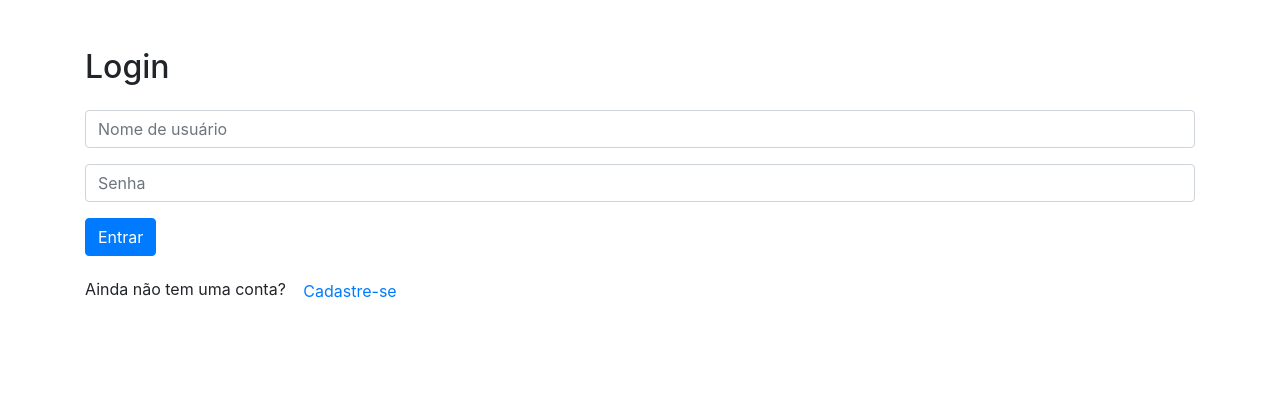
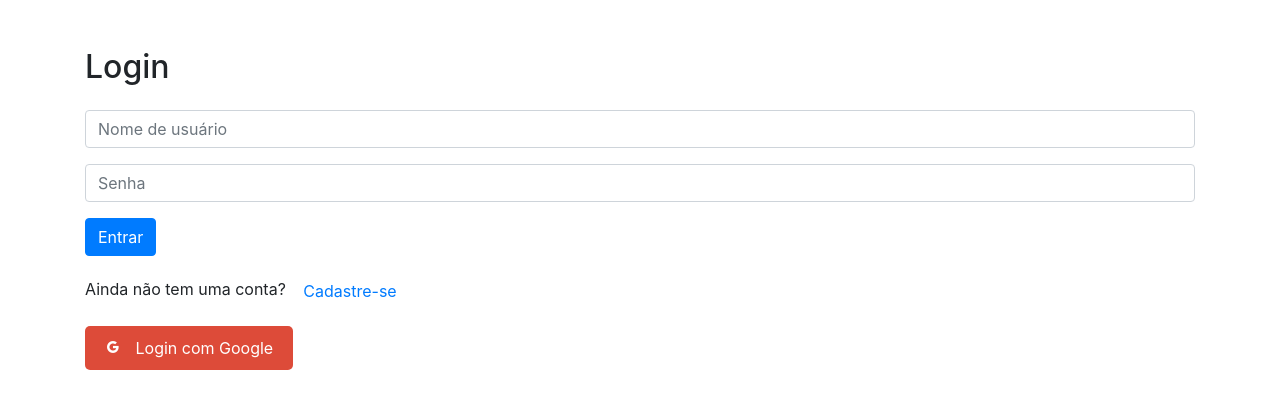
Before and after one commit to marconerodr/esmaspuc, a Django app: page / in a window 1280 px wide. Shown: the top 409 px of the page. Run offline with Django 5.2, Linux system fonts and the light colour scheme; data comes from the database, SQL or seed files in the repository; both versions use the stored data as it was after the commit; some libraries are stand-ins or nearby versions.

Commit message:
Implementei o login via API do Google

```diff
--- a/esmas/urls.py
+++ b/esmas/urls.py
@@ -8,4 +8,5 @@ urlpatterns = [
     path('usuarios/', include('usuarios.urls')),
     path('servicos/', include('servicos.urls')),
     path('minha_auth/', include('minha_auth.urls')),
+    path('accounts/', include("allauth.urls")),
 ]
--- a/minha_auth/templates/login.html
+++ b/minha_auth/templates/login.html
@@ -4,8 +4,9 @@
 <head>
     <meta charset="UTF-8">
     <meta name="viewport" content="width=device-width, initial-scale=1.0">
-    <title>Login</title>
+    <title>eSMAS - Login</title>
     <link rel="stylesheet" href="https://stackpath.bootstrapcdn.com/bootstrap/4.5.2/css/bootstrap.min.css">
+    <link rel="stylesheet" href="https://cdn.jsdelivr.net/npm/boxicons@2.1.0/css/boxicons.min.css">
     <style>
         /* Animação de transição suave para botões */
         .btn {
@@ -27,6 +28,27 @@
         .elemento:hover {
             transform: scale(1.05); /* Aumenta ligeiramente o tamanho do elemento */
         }
+
+        .google-login-button {
+        display: inline-block;
+        background-color: #dd4b39; /* Cor do Google */
+        color: #fff;
+        text-decoration: none;
+        padding: 10px 20px;
+        border-radius: 5px;
+        font-size: 16px;
+        border: none;
+        cursor: pointer;
+        transition: background-color 0.3s ease;
+        }
+
+        .google-login-button:hover {
+        background-color: #c23321; /* Cor do Google (hover) */
+        }
+
+        .google-login-button i {
+        margin-right: 10px;
+        }
     </style>
 </head>
 
@@ -44,6 +66,11 @@
             <button type="submit" class="btn btn-primary">Entrar</button>
         </form>
         <p class="mt-3">Ainda não tem uma conta? <a href="{% url 'cadastro' %}" class="btn btn-link">Cadastre-se</a></p>
+
+        {% load socialaccount %}
+        <a href="{% provider_login_url 'google' %}" class="google-login-button">
+            <i class="bx bxl-google"></i> Login com Google
+        </a>
     </div>
     <!-- Adicione links para o Bootstrap JS -->
     <script src="https://code.jquery.com/jquery-3.5.1.slim.min.js"></script>
--- a/minha_auth/urls.py
+++ b/minha_auth/urls.py
@@ -5,4 +5,5 @@ urlpatterns = [
     path('cadastro/' , views.cadastro, name="cadastro"),
     path('login/' , views.login, name="login"),
     path('home/' , views.home, name="home"),
+    path('logout/', views.logout, name="logout"),
 ]
--- a/minha_auth/views.py
+++ b/minha_auth/views.py
@@ -1,8 +1,10 @@
 from django.shortcuts import render, HttpResponse, redirect
 from django.contrib.auth.models import User
 from django.contrib.auth import authenticate
+from django.contrib import auth
 from django.contrib.auth import login as login_django
 import logging
+from django.contrib.auth.decorators import login_required
 
 # Create your views here.
 
@@ -45,5 +47,11 @@ def login(request):
         else:
             return render(request, 'login.html', {'error_message': 'E-mail ou senha inválidos.'})  # Corrigido o retorno da renderização
 
+@login_required
 def home(request):
     return render(request, 'home.html')
+
+@login_required
+def logout(request):
+    auth.logout(request)
+    return redirect("/")
--- a/servicos/templates/listar_servico.html
+++ b/servicos/templates/listar_servico.html
@@ -13,8 +13,8 @@
         <table class="table table-striped">
             <thead>
               <tr>
-                <th scope="col">Identificador</th>
-                <th scope="col">Cliente</th>
+                <th scope="col">Identificador de serviço</th>
+                <th scope="col">Usuário</th>
                 <th scope="col">Serviço</th>
                 <th scope="col">Data de Concessão</th>
                 <th scope="col">Situação</th>
```
Also changed, not shown: esmas/settings.py (+32 -0 lines), templates/base.html (+10 -0 lines), db.sqlite3.
